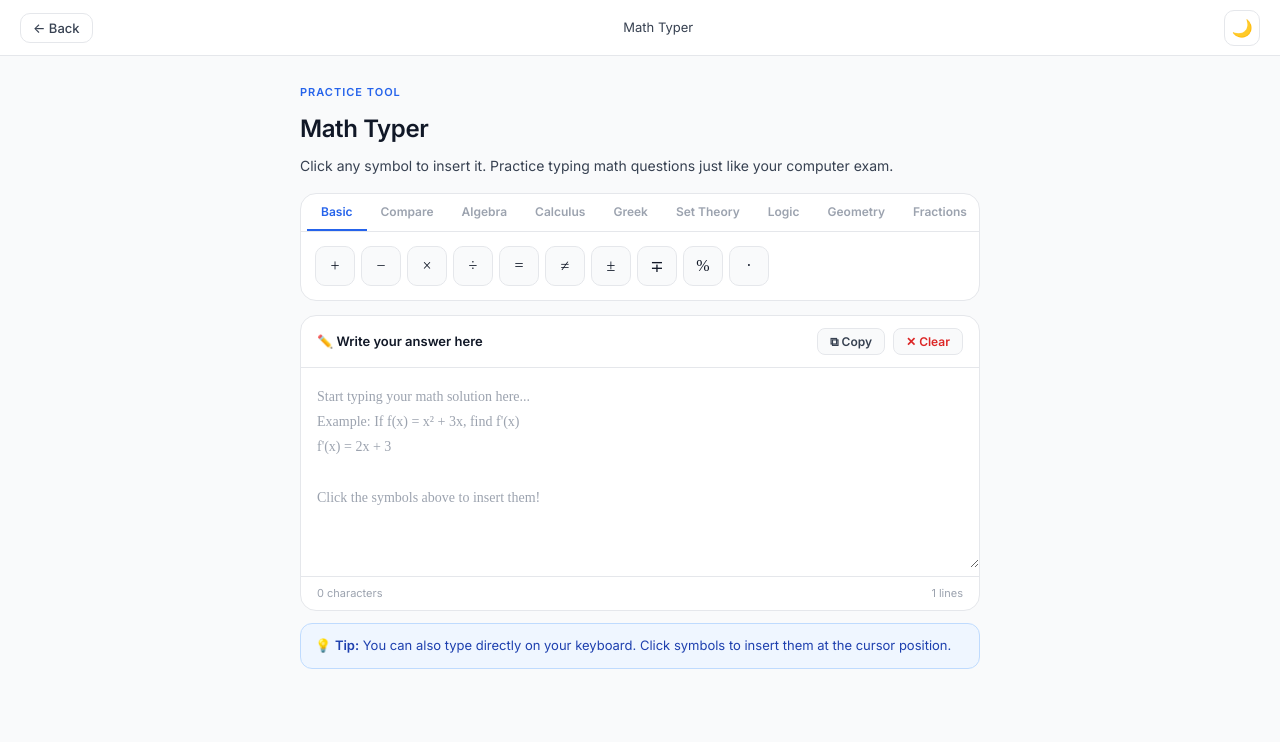
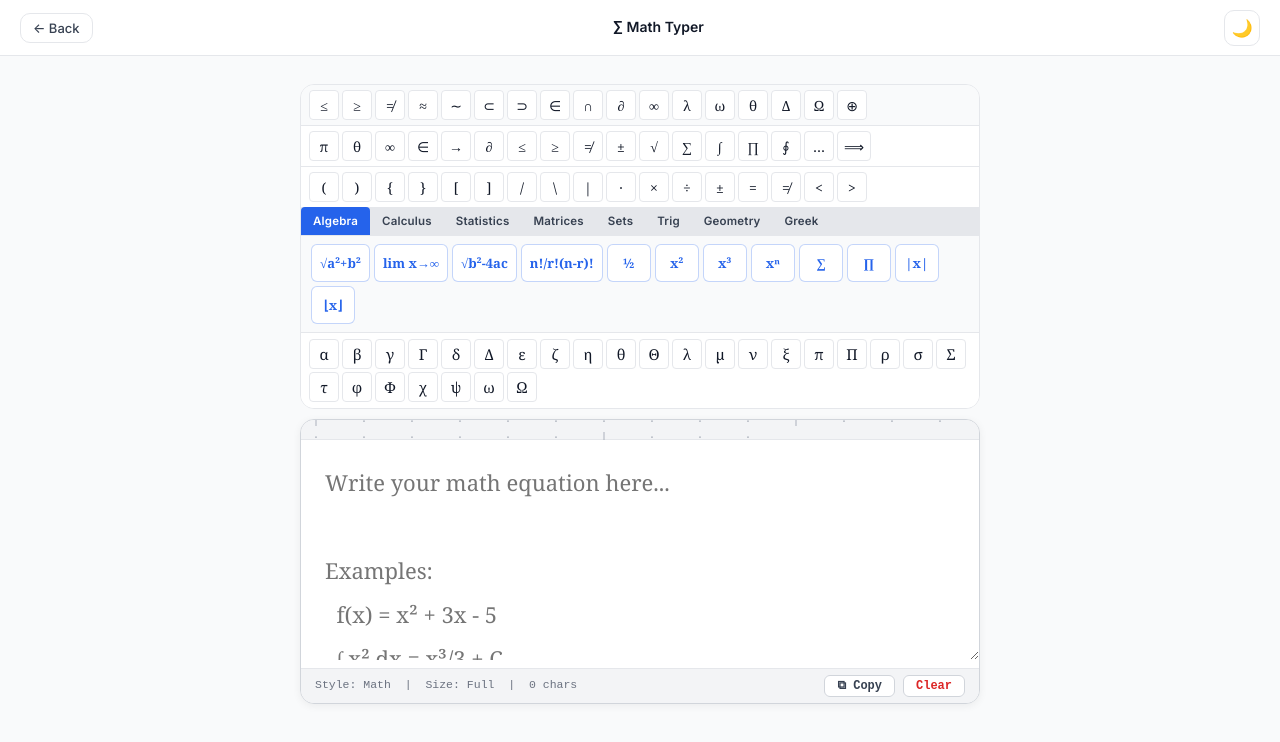
Before and after one commit to ManahilQamar/vu-study-app, a React (Create React App) app: page / in a window 1280 px wide. Both pictures are taken after a click on the button "∑ Math Typer". Shown: the top 742 px of the page. Built offline with nearby package versions, Linux system fonts and the light colour scheme.

Commit message:
change mathtyper

```diff
--- a/src/pages/MathTyper.js
+++ b/src/pages/MathTyper.js
@@ -1,104 +1,92 @@
 import React, { useState, useRef } from 'react';
 
-// ─── All Math Symbols organized by category ───────────────────────
-const SYMBOL_GROUPS = [
-  {
-    label: 'Basic',
-    symbols: [
-      { sym: '+', label: '+' },
-      { sym: '−', label: '−' },
-      { sym: '×', label: '×' },
-      { sym: '÷', label: '÷' },
-      { sym: '=', label: '=' },
-      { sym: '≠', label: '≠' },
-      { sym: '±', label: '±' },
-      { sym: '∓', label: '∓' },
-      { sym: '%', label: '%' },
-      { sym: '·', label: '·' },
-    ],
-  },
-  {
-    label: 'Compare',
-    symbols: [
-      { sym: '<', label: '<' },
-      { sym: '>', label: '>' },
-      { sym: '≤', label: '≤' },
-      { sym: '≥', label: '≥' },
-      { sym: '≈', label: '≈' },
-      { sym: '≡', label: '≡' },
-      { sym: '≪', label: '≪' },
-      { sym: '≫', label: '≫' },
-      { sym: '∝', label: '∝' },
-      { sym: '∼', label: '∼' },
-    ],
-  },
+// ─── Symbol Toolbar Rows (like MathType) ─────────────────────────
+const TOOLBAR_ROWS = [
+  // Row 1
+  ['≤','≥','≠','≈','∼','⊂','⊃','∈','∩','∂','∞','λ','ω','θ','Δ','Ω','⊕'],
+  // Row 2
+  ['π','θ','∞','∈','→','∂','≤','≥','≠','±','√','∑','∫','∏','∮','…','⟹'],
+  // Row 3 — numbers + basic ops always visible
+  ['(',')','{','}','[',']','/','\\','|','·','×','÷','±','=','≠','<','>'],
+];
+
+// ─── Tab Categories (like MathType tabs) ─────────────────────────
+const TABS = [
   {
     label: 'Algebra',
+    color: '#2563eb',
     symbols: [
-      { sym: '²', label: 'x²' },
-      { sym: '³', label: 'x³' },
-      { sym: 'ⁿ', label: 'xⁿ' },
-      { sym: '√', label: '√' },
-      { sym: '∛', label: '∛' },
-      { sym: '∜', label: '∜' },
-      { sym: '|', label: '|x|' },
-      { sym: '⌊', label: '⌊' },
-      { sym: '⌋', label: '⌋' },
-      { sym: '⌈', label: '⌈' },
-      { sym: '⌉', label: '⌉' },
-      { sym: '∞', label: '∞' },
+      { sym: '√(a²+b²)', label: '√a²+b²' },
+      { sym: 'lim_{x→∞}', label: 'lim x→∞' },
+      { sym: '√(b²-4ac)', label: '√b²-4ac' },
+      { sym: 'n!/(r!(n-r)!)', label: 'n!/r!(n-r)!' },
+      { sym: '1/2', label: '½' },
+      { sym: 'x²', label: 'x²' },
+      { sym: 'x³', label: 'x³' },
+      { sym: 'xⁿ', label: 'xⁿ' },
+      { sym: '∑', label: '∑' },
+      { sym: '∏', label: '∏' },
+      { sym: '|x|', label: '|x|' },
+      { sym: '⌊x⌋', label: '⌊x⌋' },
     ],
   },
   {
     label: 'Calculus',
+    color: '#7c3aed',
     symbols: [
+      { sym: 'd/dx', label: 'd/dx' },
+      { sym: '∂/∂x', label: '∂/∂x' },
       { sym: '∫', label: '∫' },
       { sym: '∬', label: '∬' },
       { sym: '∭', label: '∭' },
       { sym: '∮', label: '∮' },
-      { sym: 'd/dx', label: 'd/dx' },
-      { sym: '∂', label: '∂' },
-      { sym: '∇', label: '∇' },
-      { sym: 'Δ', label: 'Δ' },
-      { sym: 'δ', label: 'δ' },
       { sym: 'lim', label: 'lim' },
       { sym: '→', label: '→' },
-      { sym: '∑', label: '∑' },
-      { sym: '∏', label: '∏' },
+      { sym: '∞', label: '∞' },
+      { sym: 'Δ', label: 'Δ' },
+      { sym: '∇', label: '∇' },
+      { sym: 'δ', label: 'δ' },
     ],
   },
   {
-    label: 'Greek',
+    label: 'Statistics',
+    color: '#0891b2',
     symbols: [
-      { sym: 'α', label: 'α' },
-      { sym: 'β', label: 'β' },
-      { sym: 'γ', label: 'γ' },
-      { sym: 'Γ', label: 'Γ' },
-      { sym: 'δ', label: 'δ' },
-      { sym: 'Δ', label: 'Δ' },
-      { sym: 'ε', label: 'ε' },
-      { sym: 'ζ', label: 'ζ' },
-      { sym: 'η', label: 'η' },
-      { sym: 'θ', label: 'θ' },
-      { sym: 'Θ', label: 'Θ' },
-      { sym: 'λ', label: 'λ' },
+      { sym: 'x̄', label: 'x̄' },
       { sym: 'μ', label: 'μ' },
-      { sym: 'π', label: 'π' },
-      { sym: 'Π', label: 'Π' },
-      { sym: 'ρ', label: 'ρ' },
       { sym: 'σ', label: 'σ' },
+      { sym: 'σ²', label: 'σ²' },
       { sym: 'Σ', label: 'Σ' },
-      { sym: 'τ', label: 'τ' },
-      { sym: 'φ', label: 'φ' },
-      { sym: 'Φ', label: 'Φ' },
-      { sym: 'χ', label: 'χ' },
-      { sym: 'ψ', label: 'ψ' },
-      { sym: 'ω', label: 'ω' },
-      { sym: 'Ω', label: 'Ω' },
+      { sym: 'P(A)', label: 'P(A)' },
+      { sym: 'n!', label: 'n!' },
+      { sym: 'ₙCᵣ', label: 'ₙCᵣ' },
+      { sym: 'ₙPᵣ', label: 'ₙPᵣ' },
+      { sym: '≈', label: '≈' },
+      { sym: '∝', label: '∝' },
+      { sym: '%', label: '%' },
     ],
   },
   {
-    label: 'Set Theory',
+    label: 'Matrices',
+    color: '#16a34a',
+    symbols: [
+      { sym: '[A]', label: '[A]' },
+      { sym: '|A|', label: '|A|' },
+      { sym: 'Aᵀ', label: 'Aᵀ' },
+      { sym: 'A⁻¹', label: 'A⁻¹' },
+      { sym: 'det(A)', label: 'det' },
+      { sym: 'tr(A)', label: 'tr' },
+      { sym: '∈ℝⁿ', label: '∈ℝⁿ' },
+      { sym: '×', label: '×' },
+      { sym: '⊗', label: '⊗' },
+      { sym: '⊕', label: '⊕' },
+      { sym: '∘', label: '∘' },
+      { sym: 'rank', label: 'rank' },
+    ],
+  },
+  {
+    label: 'Sets',
+    color: '#ea580c',
     symbols: [
       { sym: '∈', label: '∈' },
       { sym: '∉', label: '∉' },
@@ -109,36 +97,35 @@ const SYMBOL_GROUPS = [
       { sym: '∪', label: '∪' },
       { sym: '∩', label: '∩' },
       { sym: '∅', label: '∅' },
-      { sym: '∀', label: '∀' },
-      { sym: '∃', label: '∃' },
-      { sym: '∄', label: '∄' },
       { sym: 'ℕ', label: 'ℕ' },
       { sym: 'ℤ', label: 'ℤ' },
-      { sym: 'ℚ', label: 'ℚ' },
       { sym: 'ℝ', label: 'ℝ' },
-      { sym: 'ℂ', label: 'ℂ' },
     ],
   },
   {
-    label: 'Logic',
+    label: 'Trig',
+    color: '#dc2626',
     symbols: [
-      { sym: '∧', label: '∧' },
-      { sym: '∨', label: '∨' },
-      { sym: '¬', label: '¬' },
-      { sym: '→', label: '→' },
-      { sym: '↔', label: '↔' },
-      { sym: '⊕', label: '⊕' },
-      { sym: '⊤', label: '⊤' },
-      { sym: '⊥', label: '⊥' },
-      { sym: '∴', label: '∴' },
-      { sym: '∵', label: '∵' },
+      { sym: 'sin', label: 'sin' },
+      { sym: 'cos', label: 'cos' },
+      { sym: 'tan', label: 'tan' },
+      { sym: 'sin⁻¹', label: 'sin⁻¹' },
+      { sym: 'cos⁻¹', label: 'cos⁻¹' },
+      { sym: 'tan⁻¹', label: 'tan⁻¹' },
+      { sym: 'sinh', label: 'sinh' },
+      { sym: 'cosh', label: 'cosh' },
+      { sym: 'tanh', label: 'tanh' },
+      { sym: 'π', label: 'π' },
+      { sym: '°', label: '°' },
+      { sym: 'rad', label: 'rad' },
     ],
   },
   {
     label: 'Geometry',
+    color: '#9333ea',
     symbols: [
-      { sym: '°', label: '°' },
       { sym: '∠', label: '∠' },
+      { sym: '∟', label: '∟' },
       { sym: '⊥', label: '⊥' },
       { sym: '∥', label: '∥' },
       { sym: '△', label: '△' },
@@ -147,164 +134,254 @@ const SYMBOL_GROUPS = [
       { sym: '≅', label: '≅' },
       { sym: '∼', label: '∼' },
       { sym: 'π', label: 'π' },
+      { sym: 'r²', label: 'r²' },
+      { sym: '°', label: '°' },
     ],
   },
   {
-    label: 'Fractions',
+    label: 'Greek',
+    color: '#0f766e',
     symbols: [
-      { sym: '½', label: '½' },
-      { sym: '⅓', label: '⅓' },
-      { sym: '⅔', label: '⅔' },
-      { sym: '¼', label: '¼' },
-      { sym: '¾', label: '¾' },
-      { sym: '⅕', label: '⅕' },
-      { sym: '⅙', label: '⅙' },
-      { sym: '⅛', label: '⅛' },
-    ],
-  },
-  {
-    label: 'Arrows',
-    symbols: [
-      { sym: '→', label: '→' },
-      { sym: '←', label: '←' },
-      { sym: '↑', label: '↑' },
-      { sym: '↓', label: '↓' },
-      { sym: '↔', label: '↔' },
-      { sym: '⇒', label: '⇒' },
-      { sym: '⇐', label: '⇐' },
-      { sym: '⇔', label: '⇔' },
-      { sym: '↦', label: '↦' },
-      { sym: '∞', label: '∞' },
+      { sym: 'α', label: 'α' },
+      { sym: 'β', label: 'β' },
+      { sym: 'γ', label: 'γ' },
+      { sym: 'Γ', label: 'Γ' },
+      { sym: 'δ', label: 'δ' },
+      { sym: 'Δ', label: 'Δ' },
+      { sym: 'ε', label: 'ε' },
+      { sym: 'θ', label: 'θ' },
+      { sym: 'λ', label: 'λ' },
+      { sym: 'μ', label: 'μ' },
+      { sym: 'ξ', label: 'ξ' },
+      { sym: 'ρ', label: 'ρ' },
     ],
   },
 ];
 
+// ─── Greek quick keys ─────────────────────────────────────────────
+const GREEK_ROW = ['α','β','γ','Γ','δ','Δ','ε','ζ','η','θ','Θ','λ','μ','ν','ξ','π','Π','ρ','σ','Σ','τ','φ','Φ','χ','ψ','ω','Ω'];
+
 export default function MathTyper({ setPage, toggleDark, dark }) {
-  const [text,      setText]      = useState('');
-  const [activeGrp, setActiveGrp] = useState(0);
-  const [copied,    setCopied]    = useState(false);
+  const [text,   setText]   = useState('');
+  const [tabIdx, setTabIdx] = useState(0);
+  const [copied, setCopied] = useState(false);
   const taRef = useRef(null);
 
-  // Insert symbol at cursor position
-  const insertSymbol = (sym) => {
-    const ta    = taRef.current;
+  const insert = (sym) => {
+    const ta = taRef.current;
     if (!ta) { setText(t => t + sym); return; }
-    const start = ta.selectionStart;
-    const end   = ta.selectionEnd;
-    const newText = text.slice(0, start) + sym + text.slice(end);
-    setText(newText);
-    setTimeout(() => {
-      ta.focus();
-      ta.setSelectionRange(start + sym.length, start + sym.length);
-    }, 0);
+    const s = ta.selectionStart;
+    const e = ta.selectionEnd;
+    const v = text.slice(0, s) + sym + text.slice(e);
+    setText(v);
+    setTimeout(() => { ta.focus(); ta.setSelectionRange(s + sym.length, s + sym.length); }, 0);
   };
 
   const handleCopy = () => {
+    if (!text) return;
     navigator.clipboard.writeText(text).then(() => {
-      setCopied(true);
-      setTimeout(() => setCopied(false), 2000);
+      setCopied(true); setTimeout(() => setCopied(false), 2000);
     });
   };
 
-  const handleClear = () => {
-    setText('');
-    taRef.current?.focus();
-  };
+  const activeTab = TABS[tabIdx];
+
+  // Shared small button style
+  const toolBtn = (extra = {}) => ({
+    height: 30, minWidth: 30, padding: '0 6px',
+    border: '1px solid var(--border)',
+    background: 'var(--card-bg)',
+    color: 'var(--text-primary)',
+    borderRadius: 4,
+    fontSize: 14,
+    fontFamily: "'Georgia','Times New Roman',serif",
+    cursor: 'pointer',
+    display: 'flex', alignItems: 'center', justifyContent: 'center',
+    transition: 'all 0.1s',
+    ...extra,
+  });
 
   return (
-    <div className="shell fade-in">
+    <div className="shell fade-in" style={{ background: 'var(--bg)' }}>
+
+      {/* ── Topbar ── */}
       <header className="topbar">
         <button className="topbar-back" onClick={() => setPage('home')}>← Back</button>
-        <span className="topbar-info">Math Typer</span>
-        <button className="dark-toggle" onClick={toggleDark} title={dark ? 'Light Mode' : 'Dark Mode'}>
-          {dark ? '☀️' : '🌙'}
-        </button>
+        <span style={{ fontWeight: 700, fontSize: 14, color: 'var(--text-primary)' }}>
+          ∑ Math Typer
+        </span>
+        <button className="dark-toggle" onClick={toggleDark}>{dark ? '☀️' : '🌙'}</button>
       </header>
 
-      <main className="page" style={{ paddingBottom: 40 }}>
+      <main className="page" style={{ paddingBottom: 24 }}>
 
-        {/* Header */}
-        <div className="home-hero" style={{ marginBottom: 16 }}>
-          <p className="home-eyebrow">Practice Tool</p>
-          <h1 className="home-heading">Math Typer</h1>
-          <p className="home-sub">Click any symbol to insert it. Practice typing math questions just like your computer exam.</p>
-        </div>
+        {/* ── MathType-style Toolbar Panel ── */}
+        <div style={{
+          background: 'var(--card-bg)',
+          border: '1.5px solid var(--border)',
+          borderRadius: 14,
+          overflow: 'hidden',
+          marginBottom: 10,
+        }}>
 
-        {/* Symbol Panel */}
-        <div className="mt-panel">
-          {/* Category tabs */}
-          <div className="mt-tabs">
-            {SYMBOL_GROUPS.map((grp, i) => (
-              <button
-                key={i}
-                className={`mt-tab${activeGrp === i ? ' mt-tab-active' : ''}`}
-                onClick={() => setActiveGrp(i)}
-              >
-                {grp.label}
+          {/* ── Toolbar Row 1 ── */}
+          {TOOLBAR_ROWS.map((row, ri) => (
+            <div key={ri} style={{
+              display: 'flex', flexWrap: 'wrap', gap: 3, padding: '5px 8px',
+              borderBottom: ri < TOOLBAR_ROWS.length - 1 ? '1px solid var(--border)' : 'none',
+              background: ri === 0 ? 'var(--bg)' : 'var(--card-bg)',
+            }}>
+              {row.map((sym, i) => (
+                <button key={i} onClick={() => insert(sym)} style={toolBtn()}>
+                  {sym}
+                </button>
+              ))}
+            </div>
+          ))}
+
+          {/* ── Tab Row ── */}
+          <div style={{
+            display: 'flex', overflowX: 'auto', borderBottom: '1px solid var(--border)',
+            scrollbarWidth: 'none', background: '#e5e7eb',
+          }}>
+            {TABS.map((t, i) => (
+              <button key={i} onClick={() => setTabIdx(i)} style={{
+                padding: '7px 12px', fontSize: 11.5, fontWeight: 700,
+                whiteSpace: 'nowrap', border: 'none', cursor: 'pointer',
+                fontFamily: 'inherit', letterSpacing: '0.2px',
+                background: tabIdx === i ? t.color : 'transparent',
+                color: tabIdx === i ? '#fff' : '#374151',
+                borderRadius: tabIdx === i ? '4px 4px 0 0' : 0,
+                transition: 'all 0.15s',
+              }}>
+                {t.label}
               </button>
             ))}
           </div>
 
-          {/* Symbols grid */}
-          <div className="mt-symbols">
-            {SYMBOL_GROUPS[activeGrp].symbols.map((s, i) => (
-              <button
-                key={i}
-                className="mt-sym-btn"
-                onClick={() => insertSymbol(s.sym)}
-                title={s.sym}
+          {/* ── Tab Symbols (MathType template row) ── */}
+          <div style={{
+            display: 'flex', flexWrap: 'wrap', gap: 4,
+            padding: '8px 10px', background: 'var(--bg)',
+            borderBottom: '1px solid var(--border)',
+            minHeight: 52,
+          }}>
+            {activeTab.symbols.map((s, i) => (
+              <button key={i} onClick={() => insert(s.sym)} style={{
+                ...toolBtn({
+                  height: 38, minWidth: 44, padding: '0 8px',
+                  fontSize: 13,
+                  background: 'var(--card-bg)',
+                  border: `1.5px solid ${activeTab.color}44`,
+                  color: activeTab.color,
+                  borderRadius: 6, fontWeight: 600,
+                }),
+              }}
+              onMouseEnter={e => {
+                e.currentTarget.style.background = activeTab.color;
+                e.currentTarget.style.color = '#fff';
+              }}
+              onMouseLeave={e => {
+                e.currentTarget.style.background = 'var(--card-bg)';
+                e.currentTarget.style.color = activeTab.color;
+              }}
               >
                 {s.label}
               </button>
             ))}
           </div>
+
+          {/* ── Greek letters quick row ── */}
+          <div style={{
+            display: 'flex', flexWrap: 'wrap', gap: 3,
+            padding: '6px 8px',
+            background: 'var(--card-bg)',
+          }}>
+            {GREEK_ROW.map((sym, i) => (
+              <button key={i} onClick={() => insert(sym)} style={toolBtn({ fontSize: 15 })}
+                onMouseEnter={e => { e.currentTarget.style.background='#7c3aed'; e.currentTarget.style.color='#fff'; e.currentTarget.style.borderColor='#7c3aed'; }}
+                onMouseLeave={e => { e.currentTarget.style.background='var(--card-bg)'; e.currentTarget.style.color='var(--text-primary)'; e.currentTarget.style.borderColor='var(--border)'; }}
+              >
+                {sym}
+              </button>
+            ))}
+          </div>
         </div>
 
-        {/* Writing Area */}
-        <div className="mt-editor">
-          <div className="mt-editor-header">
-            <span className="mt-editor-label">✏️ Write your answer here</span>
+        {/* ── Writing Area (like MathType document) ── */}
+        <div style={{
+          background: '#fff',
+          border: '1.5px solid #d1d5db',
+          borderRadius: 14,
+          overflow: 'hidden',
+          boxShadow: '0 2px 8px rgba(0,0,0,0.06)',
+        }}>
+          {/* Ruler strip */}
+          <div style={{
+            height: 20, background: '#f3f4f6',
+            borderBottom: '1px solid #e5e7eb',
+            display: 'flex', alignItems: 'center',
+            paddingLeft: 12,
+            fontSize: 10, color: '#9ca3af',
+            fontFamily: 'monospace',
+            letterSpacing: '18px',
+            userSelect: 'none',
+          }}>
+            {'| · · · · · · · · · | · · · · · · · · · | · · ·'}
+          </div>
+
+          {/* Text area */}
+          <textarea
+            ref={taRef}
+            value={text}
+            onChange={e => setText(e.target.value)}
+            placeholder={'Write your math equation here...\n\nExamples:\n  f(x) = x² + 3x - 5\n  ∫ x² dx = x³/3 + C\n  lim_{x→∞} 1/x = 0\n  α² + β² = γ²\n\nClick the symbol buttons above to insert symbols.'}
+            style={{
+              width: '100%',
+              minHeight: 220,
+              padding: '20px 24px',
+              fontSize: 22,
+              fontFamily: "'Georgia','Times New Roman', serif",
+              lineHeight: 2,
+              resize: 'vertical',
+              background: '#fff',
+              color: '#111827',
+              border: 'none',
+              outline: 'none',
+            }}
+          />
+
+          {/* Status bar */}
+          <div style={{
+            display: 'flex', alignItems: 'center', justifyContent: 'space-between',
+            padding: '6px 14px',
+            background: '#f3f4f6',
+            borderTop: '1px solid #e5e7eb',
+            fontSize: 11.5, color: '#6b7280',
+            fontFamily: 'monospace',
+          }}>
+            <span>Style: Math &nbsp;|&nbsp; Size: Full &nbsp;|&nbsp; {text.length} chars</span>
             <div style={{ display: 'flex', gap: 8 }}>
-              <button className="mt-action-btn" onClick={handleCopy}>
-                {copied ? '✓ Copied!' : '⧉ Copy'}
+              <button onClick={handleCopy} style={{
+                fontSize: 12, fontWeight: 600, padding: '3px 12px',
+                borderRadius: 6,
+                background: copied ? '#f0fdf4' : '#fff',
+                border: `1px solid ${copied ? '#86efac' : '#d1d5db'}`,
+                color: copied ? '#16a34a' : '#374151',
+                cursor: 'pointer', fontFamily: 'inherit',
+              }}>
+                {copied ? '✓ Copied' : '⧉ Copy'}
               </button>
-              <button className="mt-action-btn mt-clear-btn" onClick={handleClear}>
-                ✕ Clear
+              <button onClick={() => { setText(''); taRef.current?.focus(); }} style={{
+                fontSize: 12, fontWeight: 600, padding: '3px 12px',
+                borderRadius: 6, background: '#fff',
+                border: '1px solid #d1d5db', color: '#dc2626',
+                cursor: 'pointer', fontFamily: 'inherit',
+              }}>
+                Clear
               </button>
             </div>
           </div>
-
-          <textarea
-            ref={taRef}
-            className="mt-textarea"
-            value={text}
-            onChange={e => setText(e.target.value)}
-            placeholder="Start typing your math solution here...
-Example: If f(x) = x² + 3x, find f'(x)
-f'(x) = 2x + 3
-
-Click the symbols above to insert them!"
-            spellCheck={false}
-          />
-
-          {/* Preview */}
-          {text && (
-            <div className="mt-preview">
-              <div className="mt-preview-label">Preview</div>
-              <div className="mt-preview-text">{text}</div>
-            </div>
-          )}
-
-          {/* Character count */}
-          <div className="mt-footer">
-            <span>{text.length} characters</span>
-            <span>{text.split('\n').length} lines</span>
-          </div>
-        </div>
-
-        {/* Quick reference */}
-        <div className="mt-tip">
-          💡 <strong>Tip:</strong> You can also type directly on your keyboard. Click symbols to insert them at the cursor position.
         </div>
 
       </main>
```
